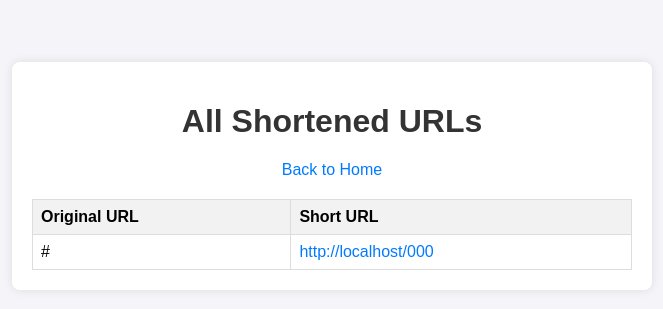
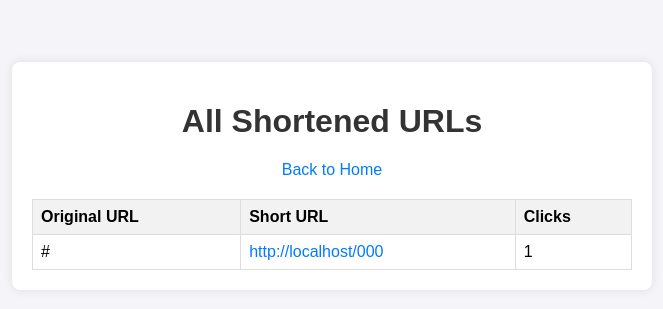
Before and after one commit to kulatav/url-shortener, a Flask app: page /admin in a window 1280 px wide. Shown: the part 224-533 px from the top of the page, without its empty margins (308-971 px from the left). Run offline with Flask 3, Linux system fonts and the light colour scheme; tables that the repository leaves empty hold one stand-in row (values such as "Sample post").

Commit message:
Add click counter for shortened URLs

```diff
--- a/app.py
+++ b/app.py
@@ -14,7 +14,8 @@ def init_db():
     c.execute('''CREATE TABLE IF NOT EXISTS urls
                  (id INTEGER PRIMARY KEY AUTOINCREMENT,
                   original_url TEXT NOT NULL,
-                  short_code TEXT NOT NULL UNIQUE)''')
+                  short_code TEXT NOT NULL UNIQUE,
+                  clicks INTEGER DEFAULT 0)''')
     conn.commit()
     conn.close()
 
@@ -49,7 +50,7 @@ def index():
                 if not c.fetchone():
                     break
                 short_code = generate_short_code()
-            c.execute('INSERT INTO urls (original_url, short_code) VALUES (?, ?)',
+            c.execute('INSERT INTO urls (original_url, short_code, clicks) VALUES (?, ?, 0)',
                       (original_url, short_code))
             conn.commit()
 
@@ -59,18 +60,20 @@ def index():
 
     return render_template('index.html')
 
-# Redirect short URL to original
+# Redirect short URL to original and increment clicks
 @app.route('/<short_code>')
 def redirect_url(short_code):
     conn = sqlite3.connect('shortener.db')
     c = conn.cursor()
     c.execute('SELECT original_url FROM urls WHERE short_code = ?', (short_code,))
     result = c.fetchone()
-    conn.close()
-
     if result:
+        c.execute('UPDATE urls SET clicks = clicks + 1 WHERE short_code = ?', (short_code,))
+        conn.commit()
+        conn.close()
         return redirect(result[0])
     else:
+        conn.close()
         flash('Short URL not found.', 'error')
         return redirect(url_for('index'))
 
@@ -79,7 +82,7 @@ def redirect_url(short_code):
 def admin():
     conn = sqlite3.connect('shortener.db')
     c = conn.cursor()
-    c.execute('SELECT original_url, short_code FROM urls')
+    c.execute('SELECT original_url, short_code, clicks FROM urls')
     urls = c.fetchall()
     conn.close()
     return render_template('admin.html', urls=urls)
--- a/templates/admin.html
+++ b/templates/admin.html
@@ -11,11 +11,12 @@
         <a href="{{ url_for('index') }}">Back to Home</a>
         {% if urls %}
             <table>
-                <tr><th>Original URL</th><th>Short URL</th></tr>
-                {% for original_url, short_code in urls %}
+                <tr><th>Original URL</th><th>Short URL</th><th>Clicks</th></tr>
+                {% for original_url, short_code, clicks in urls %}
                     <tr>
                         <td>{{ original_url }}</td>
                         <td><a href="{{ url_for('redirect_url', short_code=short_code, _external=True) }}">{{ url_for('redirect_url', short_code=short_code, _external=True) }}</a></td>
+                        <td>{{ clicks }}</td>
                     </tr>
                 {% endfor %}
             </table>
```
Also changed, not shown: migrate.py (added, +15 -0 lines), 1 other file.
